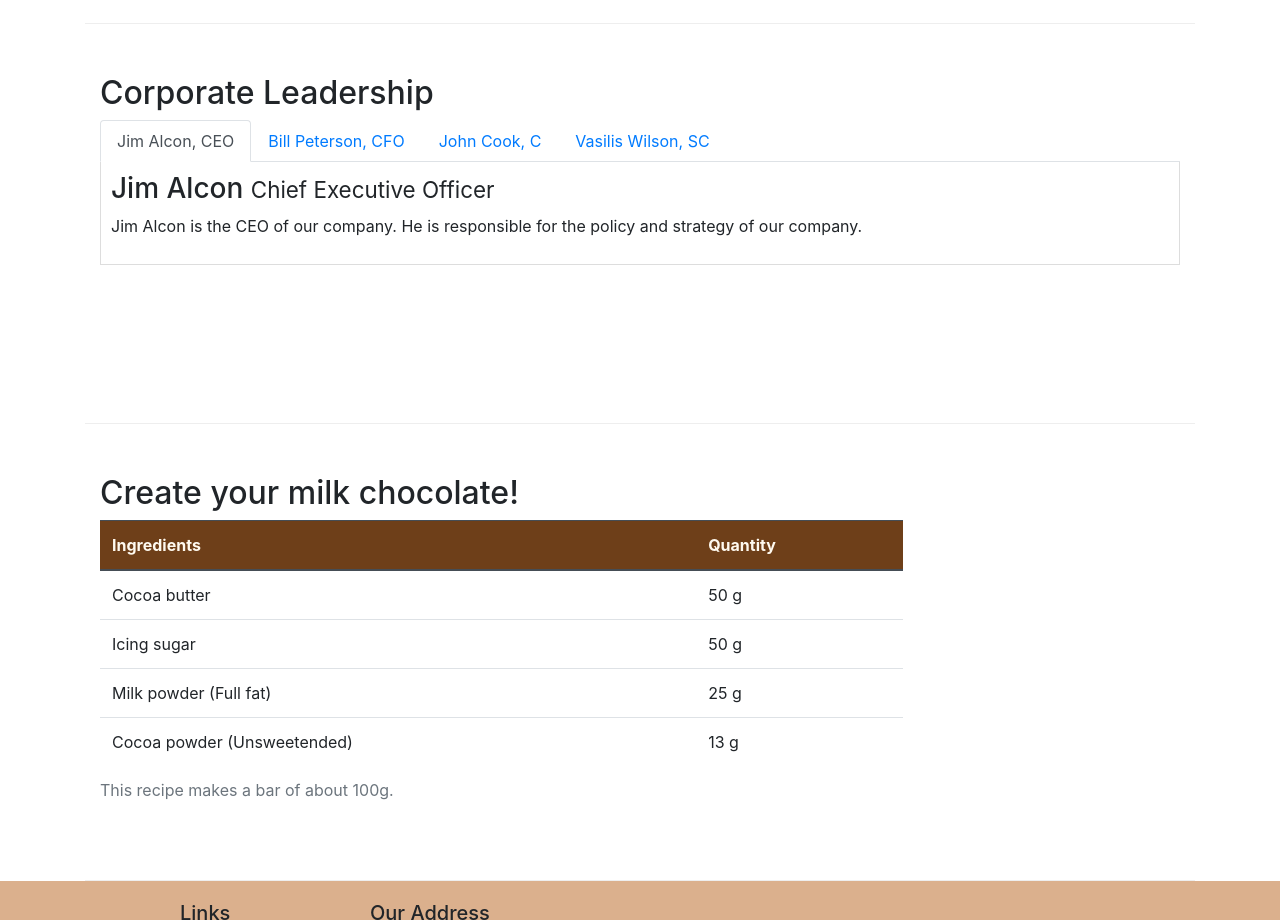
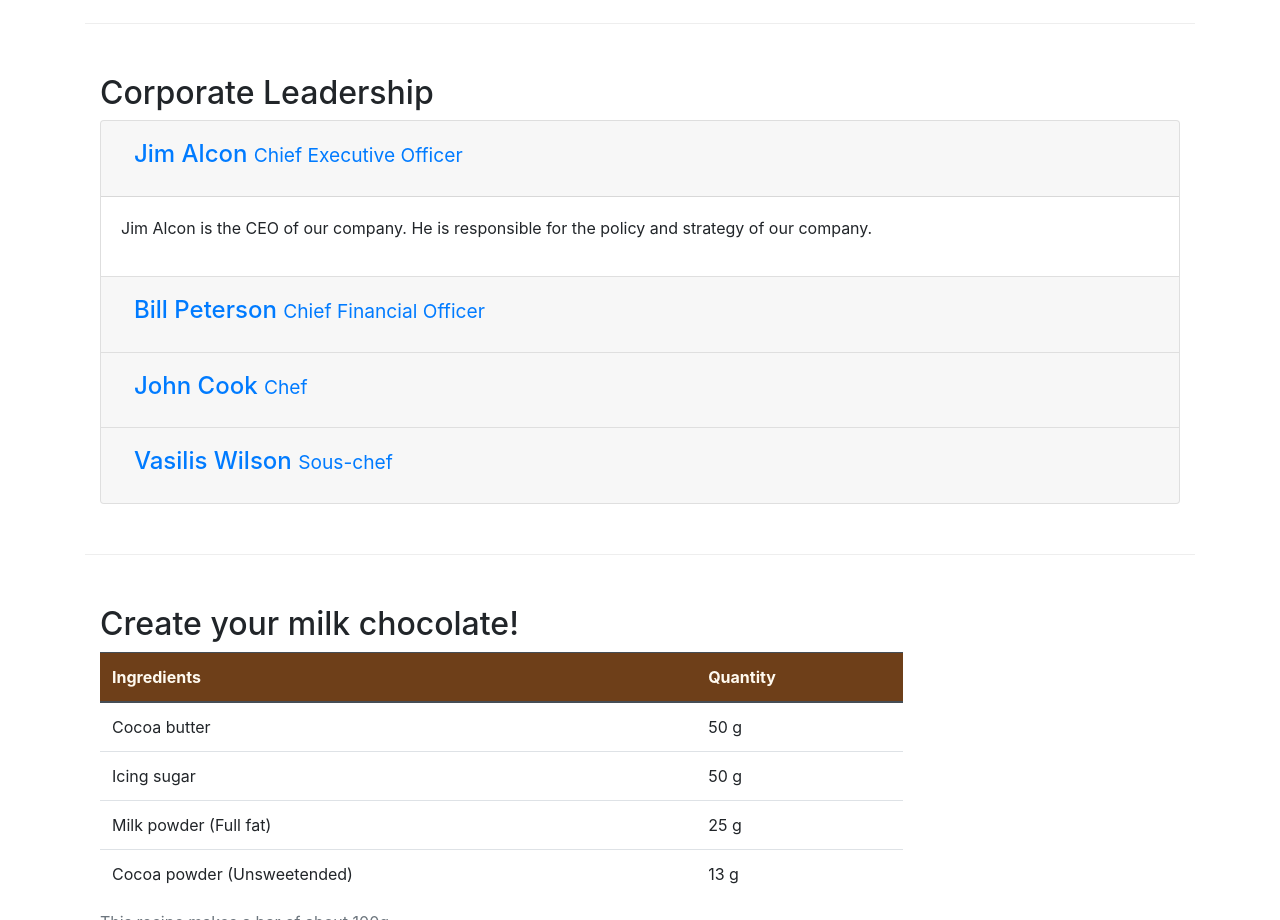
Before and after one commit to eua92/leChocolat, a website: page aboutus.html in a window 1280 px wide. Shown: the part 820-1740 px from the top of the page. Drawn offline with nearby package versions, Linux system fonts and the light colour scheme.

Commit message:
Accordion

```diff
--- a/aboutus.html
+++ b/aboutus.html
@@ -100,7 +100,7 @@
         <div class="row row-content">
             <div class="col-12">
                 <h2>Corporate Leadership</h2>
-                <ul class="nav nav-tabs">
+                <!-- <ul class="nav nav-tabs">
                     <li class="nav-item">
                         <a class="nav-link active" href="#tab1" role="tab" data-toggle="tab"> Jim Alcon, CEO</a>
                     </li>
@@ -113,34 +113,69 @@
                     <li class="nav-item">
                         <a class="nav-link" href="#tab4" role="tab" data-toggle="tab"> Vasilis Wilson, SC</a>
                     </li>
-                </ul>
-                <div class="tab-content">
-                    <div role="tabpanel" class="tab-pane fade show active" id="tab1">
-                        <h3>Jim Alcon <small>Chief Executive Officer </small></h3>
-                        <p class="d-none d-sm-block">Jim Alcon is the CEO of our company. He is
-                            responsible for the policy and strategy of our company.
-                        </p>
+                </ul> -->
+                <div class="accordion" id="accordion">
+                    <div class="card">
+                        <div class="card-header" id="headingOne">
+                            <button class="btn btn-link" data-toggle="collapse" data-target="#collapseOne"
+                                aria-expanded="true" aria-controls="collapseOne">
+                                <h4>Jim Alcon <small>Chief Executive Officer </small></h4>
+                            </button>
+                        </div>
+                        <div id="collapseOne" class="collapse show" aria-labelledby="headingOne"
+                            data-parent="#accordion">
+                            <div class="card-body">
+                                <p>Jim Alcon is the CEO of our company. He is responsible for the policy and
+                                    strategy of
+                                    our company. </p>
+                            </div>
+                        </div>
                     </div>
 
-                    <div role="tabpanel" class="tab-pane fade" id="tab2">
-                        <h3>Bill Peterson <small>Chief Financial Officer </small></h3>
-                        <p class="d-none d-sm-block">Bill Peterson is the CFO of our company. He is
-                            responsible for all the financial decisions of our company.
-                        </p>
+                    <div class="card">
+                        <div class="card-header" id="headingTwo">
+                            <button class="btn btn-link collapsed" data-toggle="collapse" data-target="#collapseTwo"
+                                aria-expanded="false" aria-controls="collapseTwo">
+                                <h4>Bill Peterson <small>Chief Financial Officer </small></h4>
+                            </button>
+                        </div>
+                        <div id="collapseTwo" class="collapse" aria-labelledby="headingTwo" data-parent="#accordion">
+                            <div class="card-body">
+                                <p>Bill Peterson is the CFO of our company. He is responsible for all the financial
+                                    decisions of our company. </p>
+                            </div>
+                        </div>
                     </div>
 
-                    <div role="tabpanel" class="tab-pane fade" id="tab3">
-                        <h3>John Cook <small>Chef</small></h3>
-                        <p class="d-none d-sm-block">Our Chef, John Cook has specialized in the production
-                            of chocolates and he has created the receipts for our chocolates.
-                        </p>
+                    <div class="card">
+                        <div class="card-header" id="headingThree">
+                            <button class="btn btn-link collapsed" data-toggle="collapse" data-target="#collapseThree"
+                                aria-expanded="false" aria-controls="collapseThree">
+                                <h4>John Cook <small>Chef</small></h4>
+                            </button>
+                        </div>
+                        <div id="collapseThree" class="collapse" aria-labelledby="headingThree"
+                            data-parent="#accordion">
+                            <div class="card-body">
+                                <p>Our Chef, John Cook has specialized in the production of chocolates and he has
+                                    created the receipts for our chocolates. </p>
+                            </div>
+                        </div>
                     </div>
 
-                    <div role="tabpanel" class="tab-pane fade" id="tab4">
-                        <h3>Vasilis Wilson <small>Sous-chef </small></h3>
-                        <p class="d-none d-sm-block">Vasilis Wilson is well informed of all the current
-                            trends in pastry and contributes his innovative ideas in our products.
-                        </p>
+                    <div class="card">
+                        <div class="card-header" id="headingFour">
+                            <button class="btn btn-link collapsed" data-toggle="collapse" data-target="#collapseFour"
+                                aria-expanded="false" aria-controls="collapseFour">
+                                <h4>Vasilis Wilson <small>Sous-chef </small></h4>
+                            </button>
+                        </div>
+                        <div id="collapseFour" class="collapse" aria-labelledby="headingFour" data-parent="#accordion">
+                            <div class="card-body">
+                                <p>Vasilis Wilson is well informed of all the current trends in pastry and
+                                    contributes his innovative ideas in our products. </p>
+                            </div>
+                        </div>
                     </div>
                 </div>
             </div>
```
